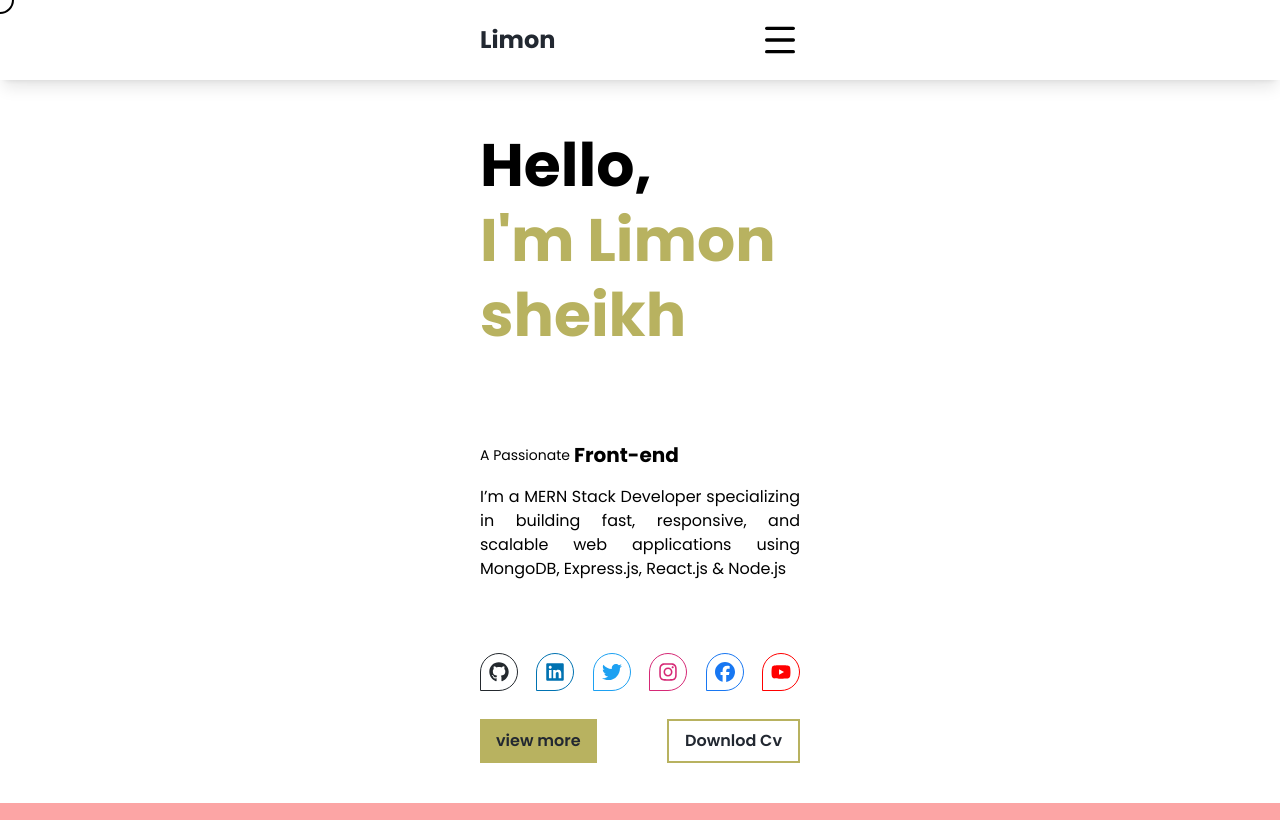
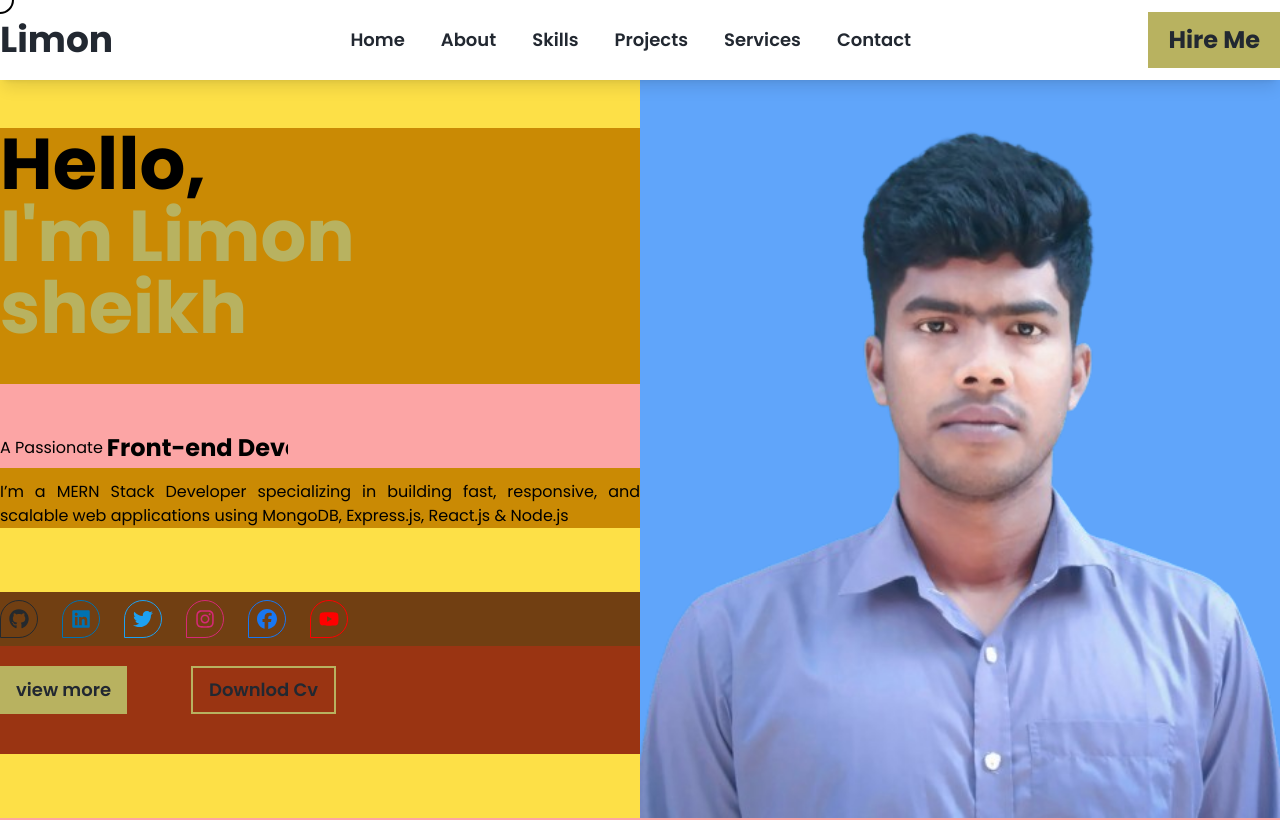
Before and after one commit to Limon-sheikh/My-portfolio, a React (Vite) app in the folder my-website/: page / in a window 1280 px wide. Shown: the top 820 px of the page. Built offline with nearby package versions, Linux system fonts and the light colour scheme.

Commit message:
add break poit

```diff
--- a/my-website/tailwind.config.js
+++ b/my-website/tailwind.config.js
@@ -5,13 +5,13 @@ export default {
   theme: {
     screens: {
       'xxs': '360px', // Very small devices
-      //'xs': '450px',  // Small phones
-      //'xm': '500px',  // Medium phones
-      //'sm': '640px',  // Default Tailwind small
-      // 'md': '768px',
-      // 'lg': '1024px',
-      // 'xl': '1280px',
-      // '2xl': '1536px',
+      'xs': '450px',  // Small phones
+      'xm': '500px',  // Medium phones
+      'sm': '640px',  // Default Tailwind small
+      'md': '768px',
+      'lg': '1024px',
+      'xl': '1280px',
+      '2xl': '1536px',
     },
     extend: {
       colors: {
```
